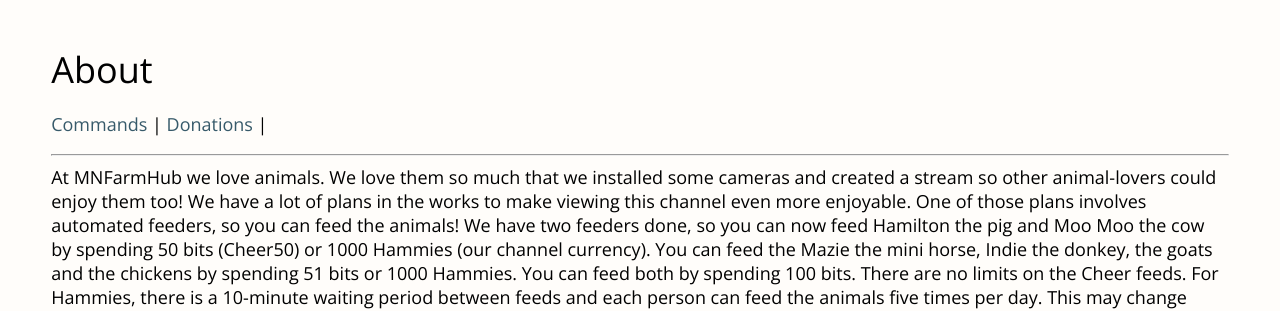
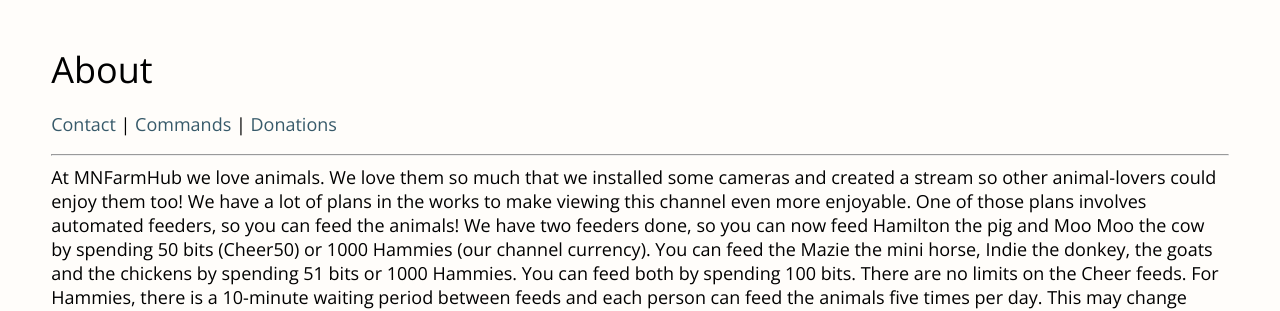
Before and after one commit to MNFarmHub/mnfarmhub.github.io, a Jekyll site: the page built from about.html, in a window 1280 px wide. Shown: the top 311 px of the page. Built offline with Jekyll 4.4.1, drawn with Linux system fonts in a browser that asks for light colours.

Commit message:
Update about.html

```diff
--- a/about.html
+++ b/about.html
@@ -6,8 +6,9 @@
 <div id="content">
 
 <p>
+<a href="index.html">Contact</a> |
 <a href="commands.html">Commands</a> |
-<a href="donations.html">Donations</a> |
+<a href="donations.html">Donations</a>
 </p>
 
 <p>
```
